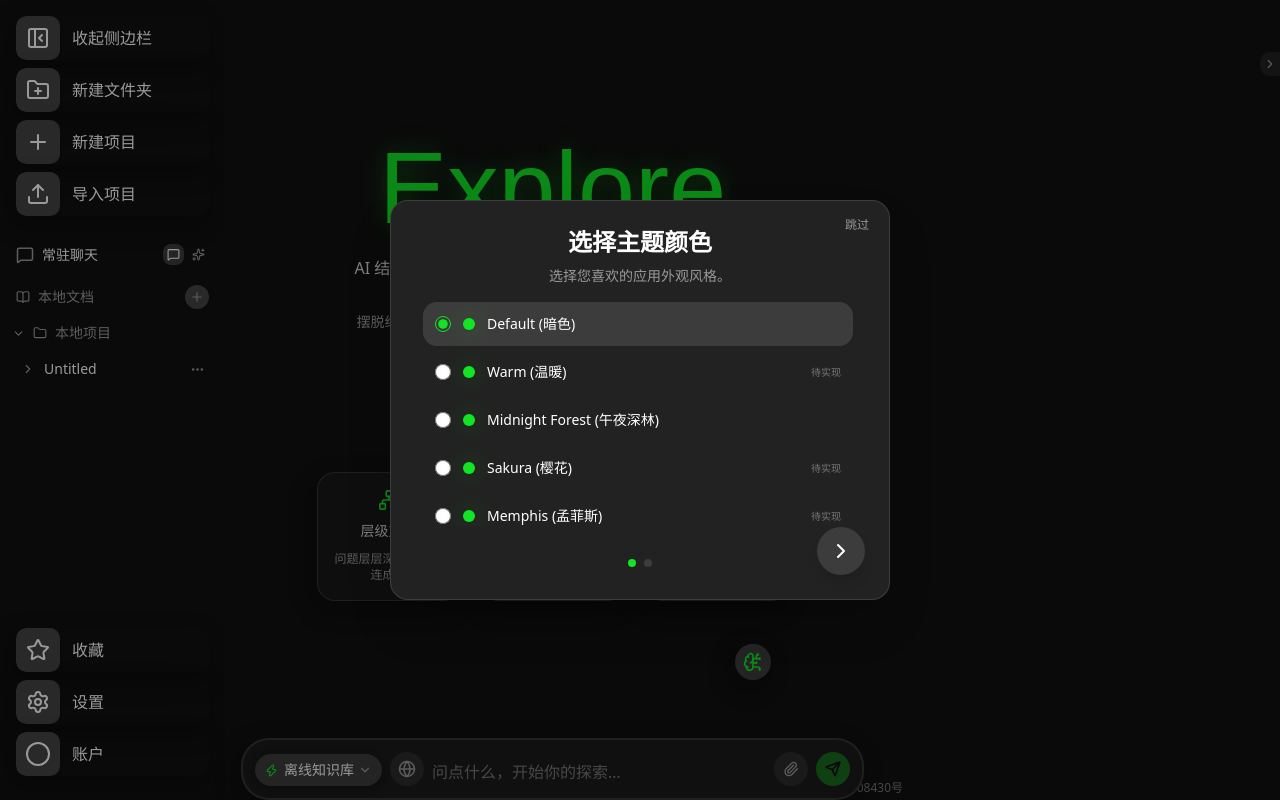
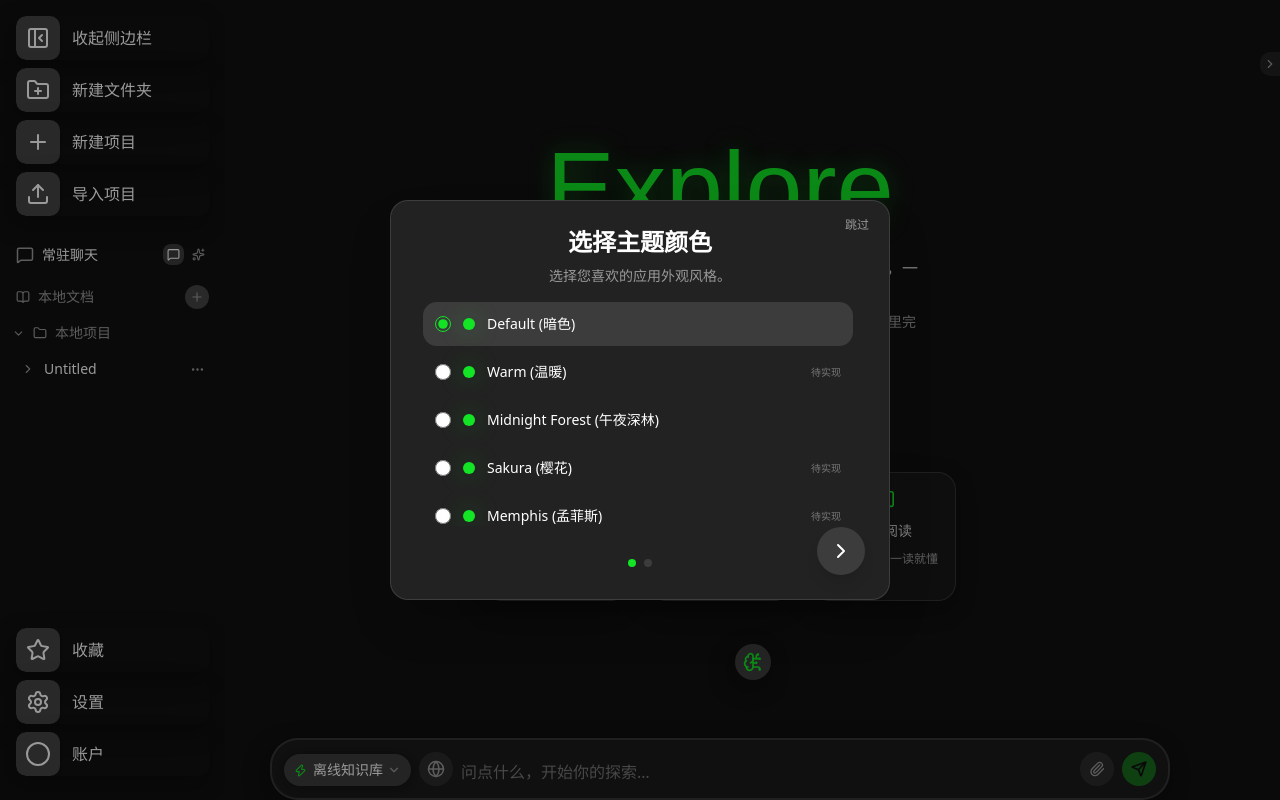
Before and after one commit to origin0722/Origin-Explore, a Next.js app: page / in a window 1280 px wide. Built offline with nearby package versions, Linux system fonts and the light colour scheme; a web font is replaced by a local one.

Commit message:
空态对话框页面居中（略偏右），出现卡片树时左缘不动、右缘平滑回收（padding过渡+树淡入）

```diff
--- a/scripts/verify-ui-fixes.mjs
+++ b/scripts/verify-ui-fixes.mjs
@@ -30,6 +30,13 @@ log("0. no 云端项目:", !bodyText.includes("云端项目"));
 log("   no 仅会员:", !bodyText.includes("仅会员"));
 const orderOk = bodyText.indexOf("常驻聊天") >= 0 && bodyText.indexOf("本地文档") > bodyText.indexOf("常驻聊天");
 log("   sidebar order 常驻聊天 above 本地文档:", orderOk);
+
+// 0b. 无对话时对话框页面居中（略偏右）
+const emptyDialog = await page.evaluate(() => {
+  const r = document.querySelector("[data-dialog-root]")?.getBoundingClientRect();
+  return r ? { left: Math.round(r.left), right: Math.round(r.right), w: Math.round(r.width) } : null;
+});
+log("0b. empty dialog page-centered (center≈736):", JSON.stringify(emptyDialog), !!emptyDialog && emptyDialog.left + emptyDialog.w / 2 >= 726 && emptyDialog.left + emptyDialog.w / 2 <= 746);
 
 // 1. Create project + send message → the turn-graph panel is always visible on the right.
 await page.evaluate(() => {
@@ -70,6 +77,12 @@ const pos = await page.evaluate(() => {
 log("1c. mindscape rail at far right edge:", pos.railRight === 1440, JSON.stringify(pos));
 log("1d. order 对话框 < 卡片树 < 思维宇宙:", (pos.cardRight ?? Infinity) <= (pos.treeLeft ?? 0) && (pos.treeRight ?? 0) <= (pos.railRight ?? 0));
 log("1e. dialog clears the sidebar (no overlap):", (pos.cardLeft ?? 0) >= pos.sbRight - 1);
+// 1f. 出现卡片树后对话框左缘与空态一致（左边不动、右缘回收）
+const dialogNow = await page.evaluate(() => {
+  const r = document.querySelector("[data-dialog-root]")?.getBoundingClientRect();
+  return r ? { left: Math.round(r.left), right: Math.round(r.right), w: Math.round(r.width) } : null;
+});
+log("1f. left edge fixed after tree appears:", JSON.stringify(dialogNow), !!emptyDialog && !!dialogNow && dialogNow.left === emptyDialog.left && dialogNow.right < emptyDialog.right);
 
 // 2. Mindscape FAB toggles.
 const fabLabel = await page.evaluate(() => document.querySelector("button[aria-label='打开思维宇宙']")?.getAttribute("aria-label"));
--- a/src/components/sites/ai-explore-poker-820d0558/shell.tsx
+++ b/src/components/sites/ai-explore-poker-820d0558/shell.tsx
@@ -50,6 +50,15 @@ export function AppShell() {
     activeProjectId != null
       ? projects.find((p) => p.id === activeProjectId) ?? null
       : null;
+  /** 是否已有轮次（出现卡片树） */
+  const hasTurns = (activeProject?.turns.length ?? 0) > 0;
+
+  /**
+   * 对话框左缘定位：按"无卡片树时的页面居中（略偏右 16px）"计算一次并固定——
+   * 卡片树出现后左边不动、右缘随右侧留白平滑回收。
+   */
+  const dialogLeftMl =
+    "mx-auto lg:ml-[max(0px,calc((100vw_-_min(990px,100vw))/2_-_209px))]";
 
   const activeDoc =
     activeDocId != null && activeDocId !== "__library__"
@@ -103,12 +112,20 @@ export function AppShell() {
           </button>
 
           {/* Main canvas column: content area + bottom input bar。
-              右侧预留 400px 给卡片树（锚定对话框右缘） */}
-          <div className="relative z-10 flex h-full flex-col lg:pr-[400px]">
-            <div className="relative mx-auto min-h-0 w-full max-w-[990px] flex-1">
+              无轮次：对话框按页面居中（略偏右）展开；
+              有轮次：右侧让出 400px 给卡片树（padding 过渡），对话框左缘不动、右缘平滑回收 */}
+          <div
+            className={`relative z-10 flex h-full flex-col transition-[padding-right] duration-300 ease-in-out ${
+              hasTurns ? "lg:pr-[400px]" : "lg:pr-0"
+            }`}
+          >
+            <div
+              data-dialog-root
+              className={`relative min-h-0 w-full max-w-[990px] flex-1 ${dialogLeftMl}`}
+            >
               {content}
 
-              {/* 轮次导航卡片树：贴着对话框右缘 */}
+              {/* 轮次导航卡片树：贴着对话框右缘，随右缘回收而浮现 */}
               <div className="absolute bottom-0 left-full top-0 ml-5 hidden w-[380px] flex-col pr-5 lg:flex">
                 <div
                   className="my-auto max-h-[70%] overflow-y-auto overflow-x-hidden pt-[8vh]"
@@ -119,7 +136,7 @@ export function AppShell() {
               </div>
             </div>
             <div
-              className={`mx-auto w-full max-w-[990px] flex-shrink-0 ${
+              className={`w-full max-w-[990px] flex-shrink-0 ${dialogLeftMl} ${
                 activeProjectId == null ? "max-sm:hidden" : ""
               }`}
             >
--- a/src/components/sites/ai-explore-poker-820d0558/turn-graph.tsx
+++ b/src/components/sites/ai-explore-poker-820d0558/turn-graph.tsx
@@ -107,7 +107,7 @@ export function TurnGraph({ turns, onJump, onToggleUnread, onOpenCard }: TurnTre
   const rows = useMemo(() => buildRows(turns), [turns]);
 
   return (
-    <div className="w-full px-2.5 py-2" role="tree" aria-label="轮次导航图">
+    <div className="w-full animate-[fadeIn_300ms_ease-out] px-2.5 py-2" role="tree" aria-label="轮次导航图">
       {rows.map((row) =>
         row.turn ? (
           <div
```
Also changed, not shown: qa-out/termstack-check.png, 1 other file (tests, documents, lock files or other folders).
